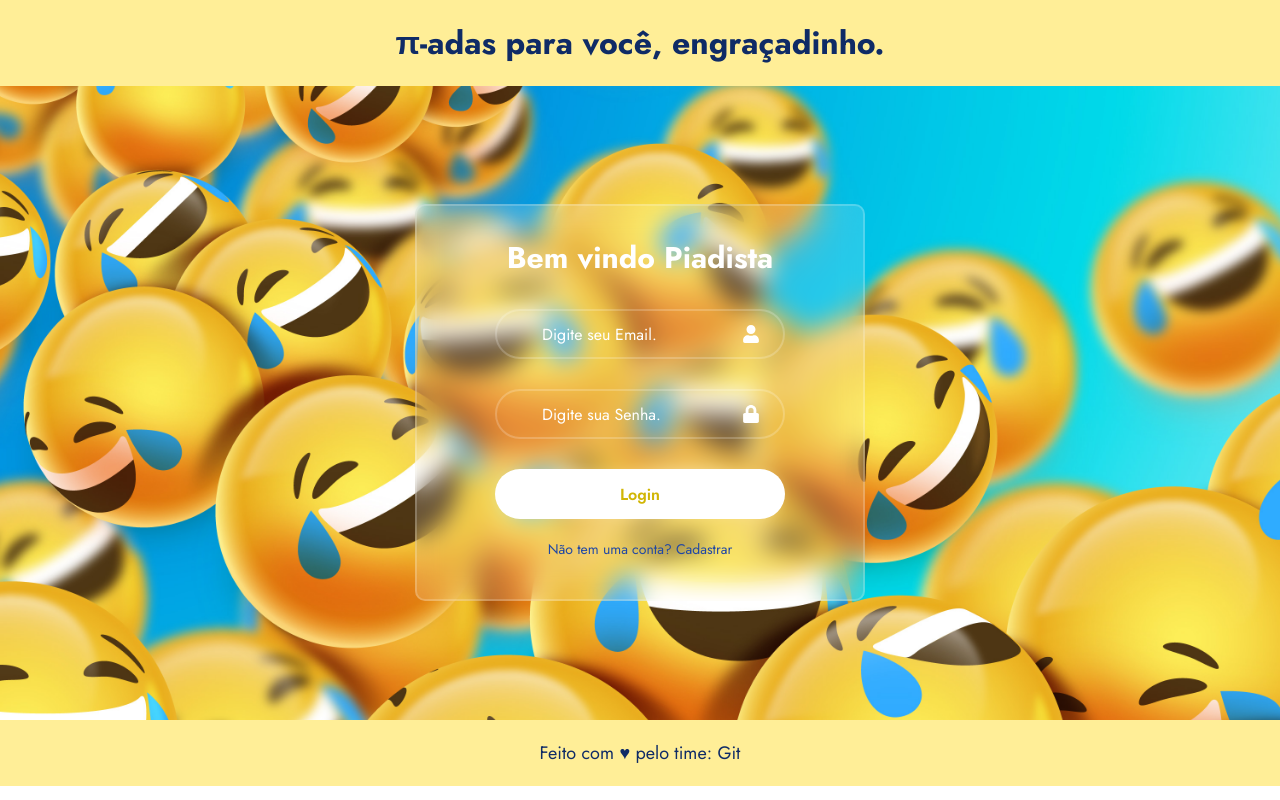
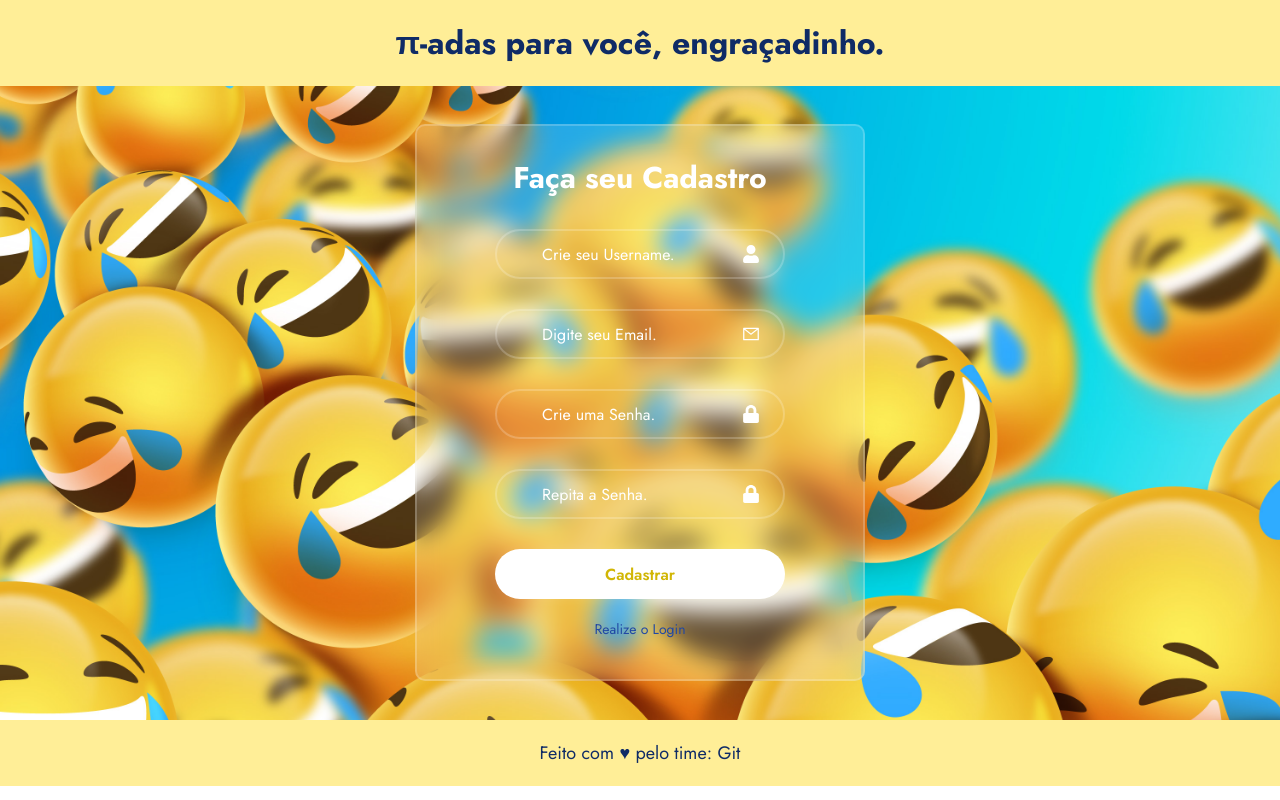
Before and after one commit to PedroLopes-28/Frontend-pi-ada, a React (Vite) app: page /register in a window 1280 px wide. Built offline with nearby package versions, Linux system fonts and the light colour scheme.

Commit message:
feat: Implementa a tela de cadastro com uma rota simples para o login (ainda nao é a rota com o back implementado)

```diff
--- a/src/App.jsx
+++ b/src/App.jsx
@@ -1,11 +1,8 @@
 import './App.css'
-import Login from './Components/Pages/Login/Login'
 import Header from './Components/Ui/Header/Header';
 import Footer from './Components/Ui/Footer/Footer';
 
-<style>
-@import url('https://fonts.googleapis.com/css2?family=Jost:ital,wght@0,100..900;1,100..900&display=swap');
-</style>
+import AppRoutes from './routes';
 
 function App() {
 
@@ -13,8 +10,9 @@ function App() {
     <div className='App'>
 
       <Header />
-      <Login />
+      <AppRoutes/>
       <Footer />
+
     </div>
   );
 }
--- a/src/Components/Pages/Login/Login.jsx
+++ b/src/Components/Pages/Login/Login.jsx
@@ -25,7 +25,7 @@ const Login = () => {
 
                 <div className="container_input">
                     <FaUser className="icon"/>
-                    <input type="email" placeholder="Digite seu Email." onChange={(e) => setUsername(e.target.value)}/>
+                    <input type="text" placeholder="Digite seu Username." onChange={(e) => setUsername(e.target.value)}/>
                 </div>
 
                 <div className="container_input">
@@ -36,7 +36,7 @@ const Login = () => {
                 <button>Login</button>
 
                 <div className="signup_link">
-                    <p>Não tem uma conta? <a href="">Cadastrar</a></p>
+                    <p>Não tem uma conta? <Link to="/register">Cadastrar</Link></p>
                 </div>
                 </form>
             </div>
--- a/src/Components/Pages/Register/Register.css
+++ b/src/Components/Pages/Register/Register.css
@@ -0,0 +1,35 @@
+*{
+    margin: 0;
+    padding: 0;
+    box-sizing: border-box;
+}
+
+.pagina_cadastro{
+    min-height: 79.2vh;
+    background-image: url('../../../assets/Imagens/emojiRindo.jpg');
+    background-size: cover;
+    background-position: center;
+
+    display: flex;
+    align-items: center;
+    justify-content: center;
+}
+
+.login_link{
+    font-size: 14px;
+    text-align: center;
+    margin: 20px 0 10px;
+}
+
+.login_link a{
+    color: rgb(33, 72, 164);
+    text-decoration: none;
+}
+
+.login_link a:hover{
+    text-decoration: underline;
+}
+
+.login_link p{
+    color: rgb(33, 72, 164);
+}
--- a/src/Components/Pages/Register/Register.jsx
+++ b/src/Components/Pages/Register/Register.jsx
@@ -1,9 +1,12 @@
 import React from 'react'
 
 import { FaUser, FaLock } from "react-icons/fa";
+import { AiOutlineMail } from "react-icons/ai";
 import { useState } from "react";
 
 import { Link } from "react-router-dom";
+
+import "./Register.css";
 
 
 const Register = () => {
@@ -16,11 +19,37 @@ const Register = () => {
     <div className='pagina_cadastro'>
         <div className='container'>
             <form onSubmit={handleSubmit}>
+                <h1>Faça seu Cadastro</h1>
 
+                <div className='container_input'>
+                  <FaUser className='icon'/>
+                  <input type="text" placeholder='Crie seu Username.' onChange={(e) => setUsername(e.target.value)}/>
+                </div>
+
+                <div className='container_input'>
+                  <AiOutlineMail className='icon'/>
+                  <input type="email" placeholder='Digite seu Email.' onChange={(e) => setEmail(e.target.value)}/>
+                </div>
+
+                <div className='container_input'>
+                  <FaLock className='icon'/>
+                  <input type="password" placeholder='Crie uma Senha.' onChange={(e) => setPassword(e.target.value)}/>
+                </div>
+
+                <div className='container_input'>
+                  <FaLock className='icon'/>
+                  <input type="password" placeholder='Repita a Senha.' onChange={(e) => setPasswordAgain(e.target.value)}/>
+                </div>
+
+                <button>Cadastrar</button>
+
+                <div className='login_link'>
+                  <p>Realize o <Link to="/">Login</Link></p>
+                </div>
             </form>
         </div>
     </div>
-  )
-}
+  );
+};
 
 export default Register
--- a/src/main.jsx
+++ b/src/main.jsx
@@ -1,13 +1,10 @@
 import { StrictMode } from 'react'
 import { createRoot } from 'react-dom/client'
-import { BrowserRouter } from 'react-router-dom'
 import './index.css'
 import App from './App.jsx'
 
 createRoot(document.getElementById('root')).render(
   <StrictMode>
-    <BrowserRouter>
       <App />
-    </BrowserRouter>
-  </StrictMode>,
+  </StrictMode>
 )
--- /dev/null
+++ b/src/routes/index.jsx
@@ -0,0 +1,18 @@
+import { BrowserRouter, Routes, Route } from "react-router-dom";
+
+import Login from "../Components/Pages/Login/Login";
+import Register from "../Components/Pages/Register/Register";
+
+const AppRoutes = () => {
+    return (
+        <BrowserRouter>
+        <Routes>
+            <Route path="/" element={<Login />} />
+
+            <Route path="/register" element={<Register />} />
+        </Routes>
+        </BrowserRouter>
+    );
+};
+
+export default AppRoutes;
```
